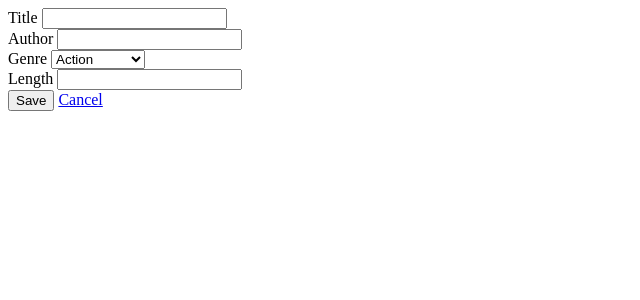
After one commit to PaysonF/377_Web_App_Dev, a PHP site: page /book-detail.php in a window 1280 px wide. The commit adds this page. Shown: the top 300 px of the page, without its empty margins (0-640 px from the left). Run offline with PHP 8.4, Linux system fonts and the light colour scheme.

Commit message:
BasicBok

```diff
--- /dev/null
+++ b/8-custom-web-app/web/book-detail.php
@@ -0,0 +1,74 @@
+<?php
+
+$title = '';
+$author = '';
+$genre = '';
+$length = '';
+
+if (isset($id))
+{
+    $connection = get_database_connection();
+
+    $sql =<<<SQL
+    SELECT *
+      FROM books
+      WHERE bok_id = $id
+    SQL;
+
+    $result = $connection->query($sql);
+    $row = $result->fetch_assoc();
+
+    $title = $row['bok_title'];
+    $author = $row['bok_author'];
+    $genre = $row['bok_genre'];
+    $length = $row['bok_length'];
+}
+
+?>
+<form action="save-book.php">
+    <input type="hidden" class="form-control" id="id" name="id" value="<?php echo isset($id) ? $id : '' ?>" />
+
+    <div class="mb-3">
+        <label for="title" class="form-label">Title</label>
+        <input type="text" class="form-control" id="title" name="title" value="<?php echo $title ?>" />
+    </div>
+
+    <div class="mb-3">
+        <label for="author" class="form-label">Author</label>
+        <input type="text" class="form-control" id="author" name="author" value="<?php echo $author ?>" />
+    </div>
+
+    <div class="mb-3">
+        <label for="genre" class="form-label">Genre</label>
+        <select class="form-select" name="genre">
+            <option <?php echo $genre == 'Action' ? 'selected' : '' ?>>Action</option>
+            <option <?php echo $genre == 'Comedy' ? 'selected' : '' ?>>Comedy</option>
+            <option <?php echo $genre == 'Drama' ? 'selected' : '' ?>>Drama</option>
+            <option <?php echo $genre == 'Family' ? 'selected' : '' ?>>Family</option>
+            <option <?php echo $genre == 'Horror' ? 'selected' : '' ?>>Horror</option>
+            <option <?php echo $genre == 'Sci-Fi' ? 'selected' : '' ?>>Sci-Fi</option>
+            <option <?php echo $genre == 'Thriller' ? 'selected' : '' ?>>Thriller</option>
+            <option <?php echo $genre == 'Documentry' ? 'selected' : '' ?>>Documentry</option>
+        </select>
+    </div>
+
+    <div class="mb-3">
+        <label for="length" class="form-label">Length</label>
+        <input type="number" class="form-control" id="length" name="length" value="<?php echo $length ?>" />
+    </div>
+
+    <button type="submit" class="btn btn-primary">Save</button>
+    <a href="index.php?content=book-list" class="btn btn-secondary" role="button" aria-disabled="true">Cancel</a>
+    <?php if (isset($id)) { ?>
+    <button type="button" class="btn btn-danger" onclick="deleteBook()">Delete</button>
+    <script>
+
+    function deleteBook() {
+        if (confirm('Are you sure you want to delete this book?')) {
+            location.href = 'delete-book.php?id=<?php echo isset($id) ? $id : '' ?>';
+        }
+    }
+
+    </script>
+<?php } ?>
+</form>
--- a/8-custom-web-app/web/index.php
+++ b/8-custom-web-app/web/index.php
@@ -3,7 +3,7 @@
     <head>
         <meta charset="utf-8">
         <meta name="viewport" content="width=device-width, initial-scale=1">
-        <title>NULL</title>
+        <title>tbdb</title>
         <link href="https://cdn.jsdelivr.net/npm/bootstrap@5.3.2/dist/css/bootstrap.min.css" rel="stylesheet" integrity="sha384-T3c6CoIi6uLrA9TneNEoa7RxnatzjcDSCmG1MXxSR1GAsXEV/Dwwykc2MPK8M2HN" crossorigin="anonymous">
         <link href="https://cdn.jsdelivr.net/npm/bootstrap-icons@1.11.3/font/bootstrap-icons.min.css" rel="stylesheet">
     </head>
```
Also changed, not shown: 8-custom-web-app/web/book-list.php (+7 -7 lines), 8-custom-web-app/web/delete-book.php (added, +15 -0 lines), 8-custom-web-app/web/save-book.php (added, +30 -0 lines).
